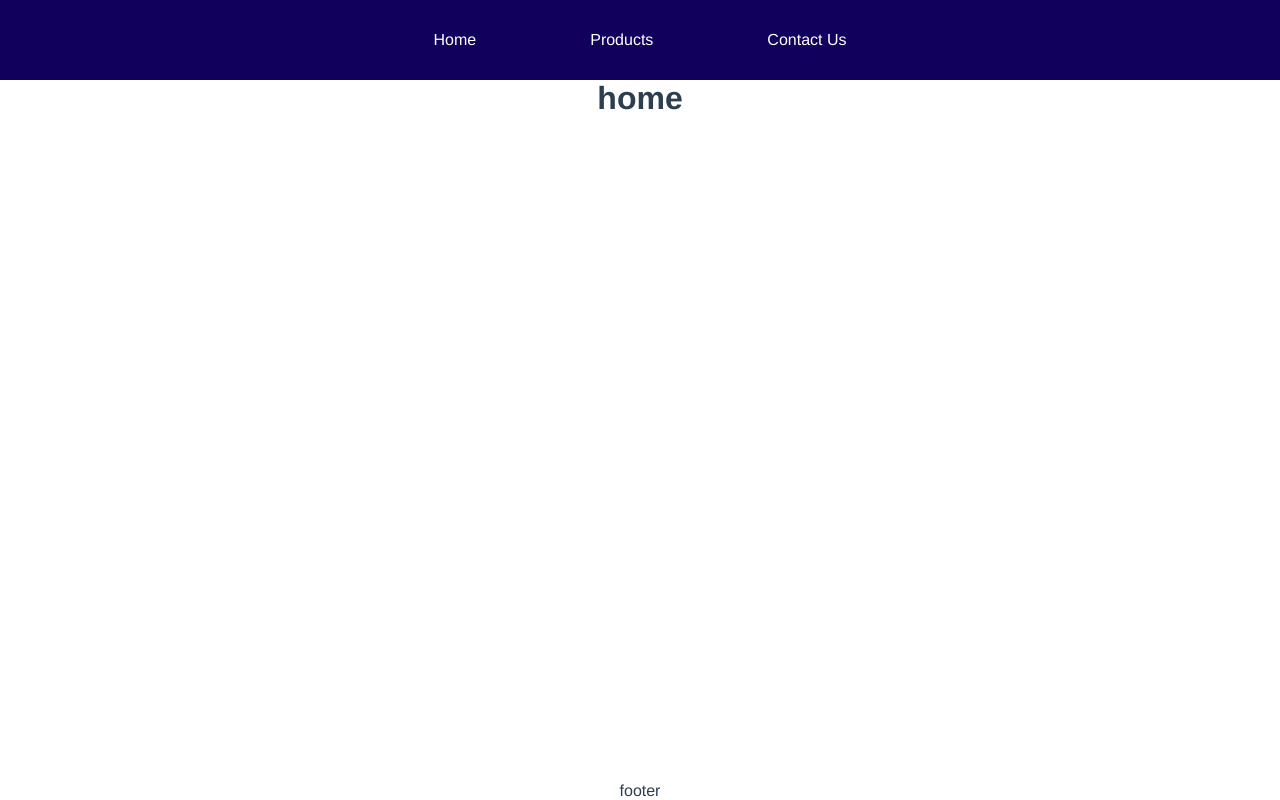
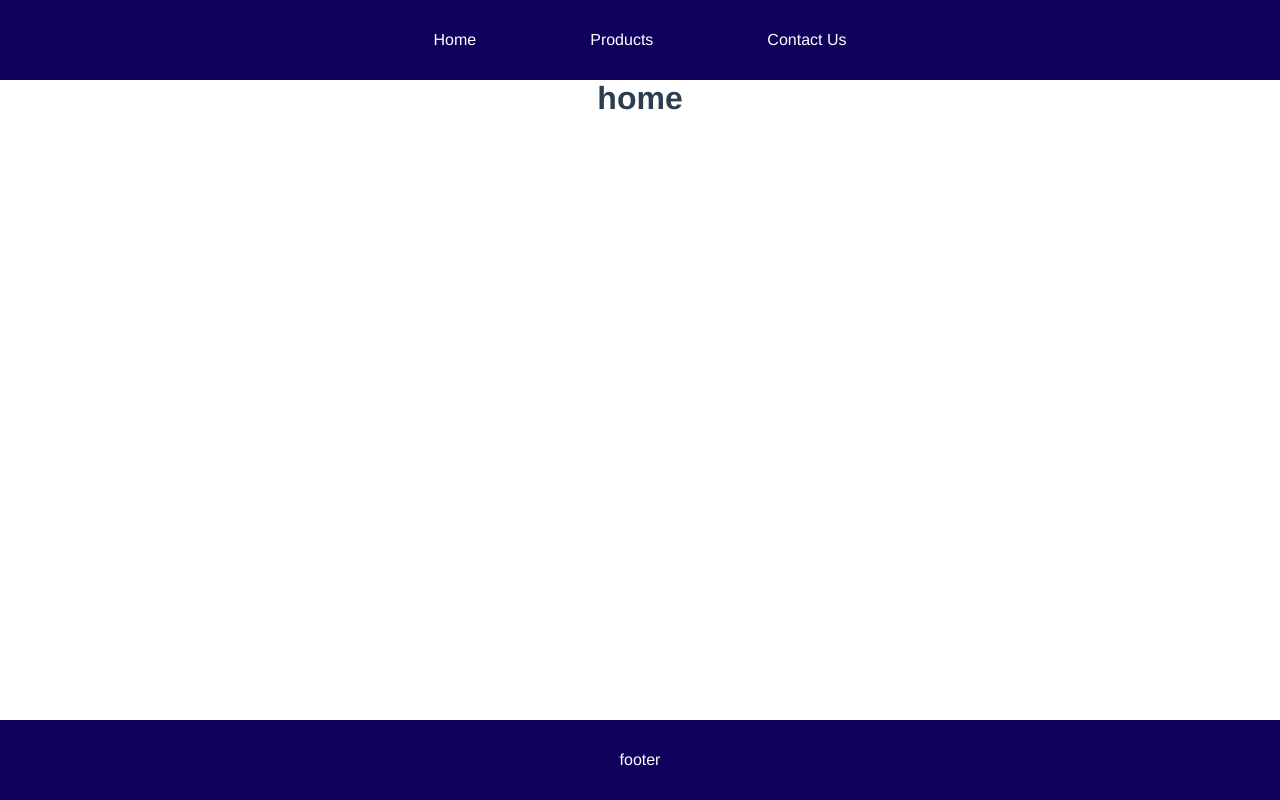
Before and after one commit to ShahrulSaifuddin/assignment-day12, a Vue app in the folder e-commerce/: page / in a window 1280 px wide. Built offline with nearby package versions, Linux system fonts and the light colour scheme.

Commit message:
added footer css

```diff
--- a/e-commerce/src/components/TheFooter.vue
+++ b/e-commerce/src/components/TheFooter.vue
@@ -1,3 +1,14 @@
 <template>
-  <p>footer</p>
+  <header>footer</header>
 </template>
+
+<style scoped>
+header {
+  width: 100%;
+  height: 5rem;
+  background-color: #11005c;
+  display: grid;
+  place-items: center;
+  color: white;
+}
+</style>
```
